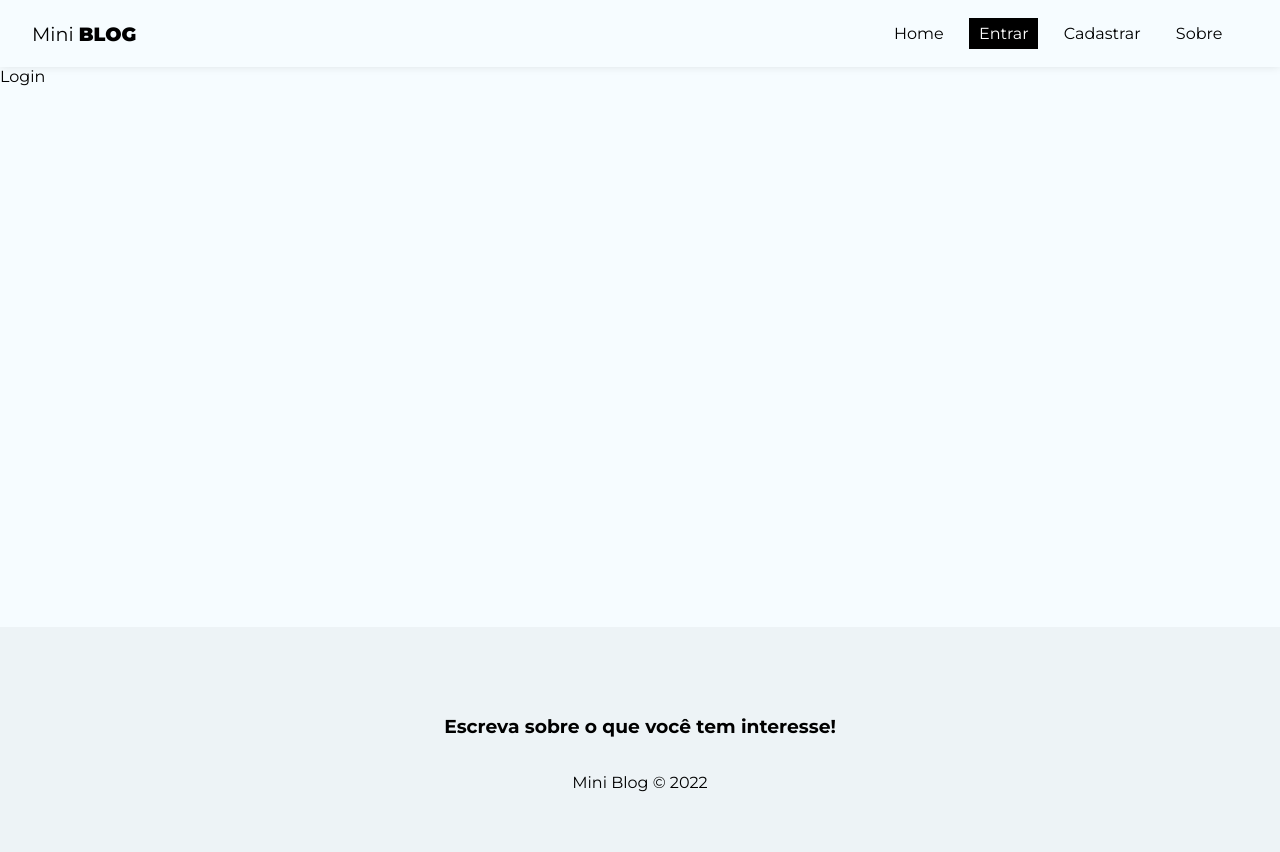
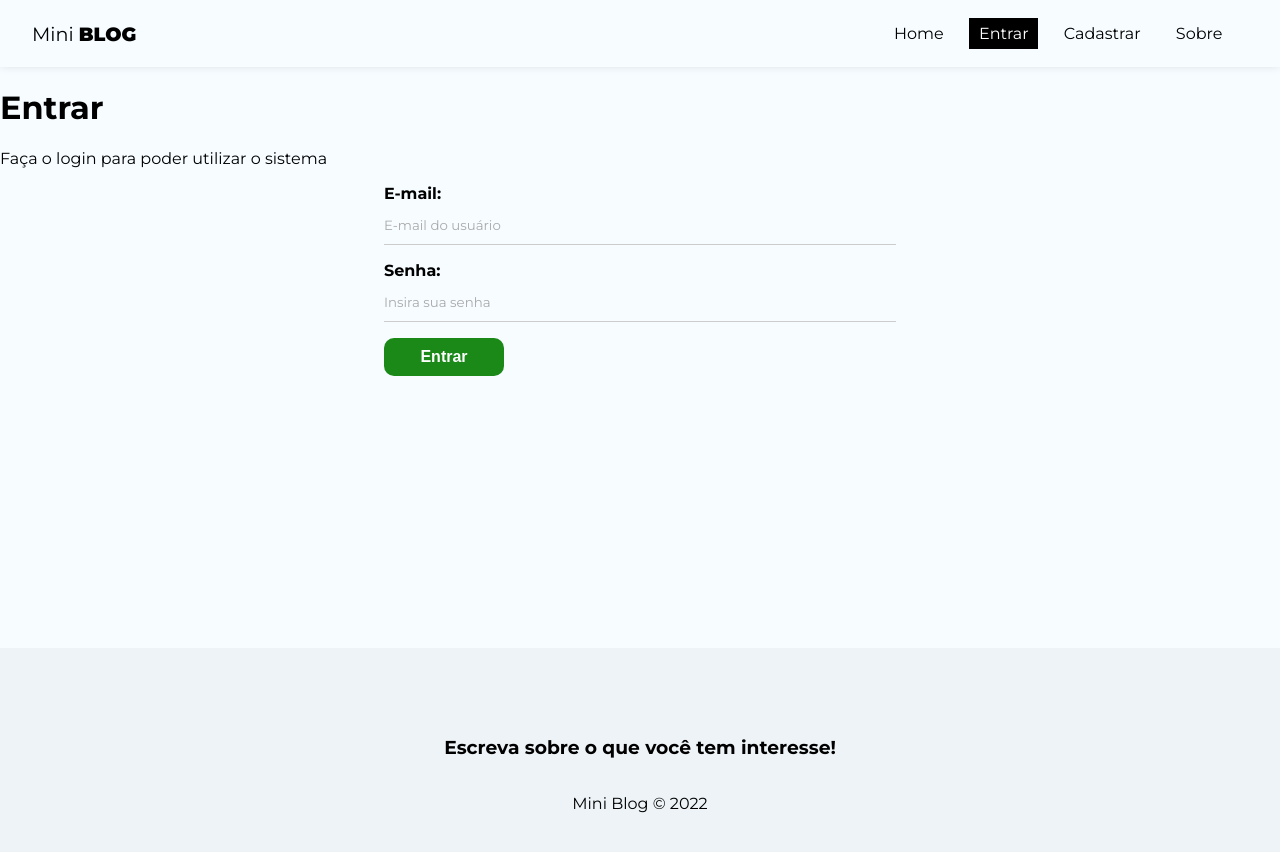
Before and after one commit to LucimaraSouzah/mini-blog, a React (Create React App) app: page /login in a window 1280 px wide. Shown: the top 852 px of the page. Built offline with nearby package versions, Linux system fonts and the light colour scheme; no server answers.

Commit message:
Adiciona estrutura da página

```diff
--- a/src/pages/Login/Login.js
+++ b/src/pages/Login/Login.js
@@ -1,9 +1,72 @@
-import styles from './Login.module.css'
+import styles from "./Login.module.css";
+import { useState, useEffect } from "react";
+
+import { useAuthentication } from "../../hooks/useAuthentication";
 
 const Login = () => {
+  const [email, setEmail] = useState("");
+  const [password, setPassword] = useState("");
+  const [error, setError] = useState("");
+
+  const { login, error: authError, loading } = useAuthentication();
+
+  const handleSubmit = async (e) => {
+    e.preventDefault();
+    setError("");
+
+    const user = {
+      email,
+      password,
+    };
+
+    const res = await login(user);
+
+    console.log(res);
+  };
+
+  useEffect(() => {
+    if (authError) {
+      setError(authError);
+    }
+  }, [authError]);
+
   return (
-    <div>Login</div>
-  )
-}
+    <div className={styles.login}>
+      <h1>Entrar</h1>
+      <p>Faça o login para poder utilizar o sistema</p>
+      <form onSubmit={handleSubmit}>
+        <label>
+          <span>E-mail:</span>
+          <input
+            type="email"
+            name="email"
+            required
+            placeholder="E-mail do usuário"
+            value={email}
+            onChange={(e) => setEmail(e.target.value)}
+          />
+        </label>
+        <label>
+          <span>Senha:</span>
+          <input
+            type="password"
+            name="password"
+            required
+            placeholder="Insira sua senha"
+            value={password}
+            onChange={(e) => setPassword(e.target.value)}
+          />
+        </label>
+        {!loading && <button className="btn">Entrar</button>}
+        {loading && (
+          <button className="btn" disabled>
+            Aguarde...
+          </button>
+        )}
+        {error && <p className="error">{error}</p>}
+      </form>
+    </div>
+  );
+};
 
-export default Login
+export default Login;
```
